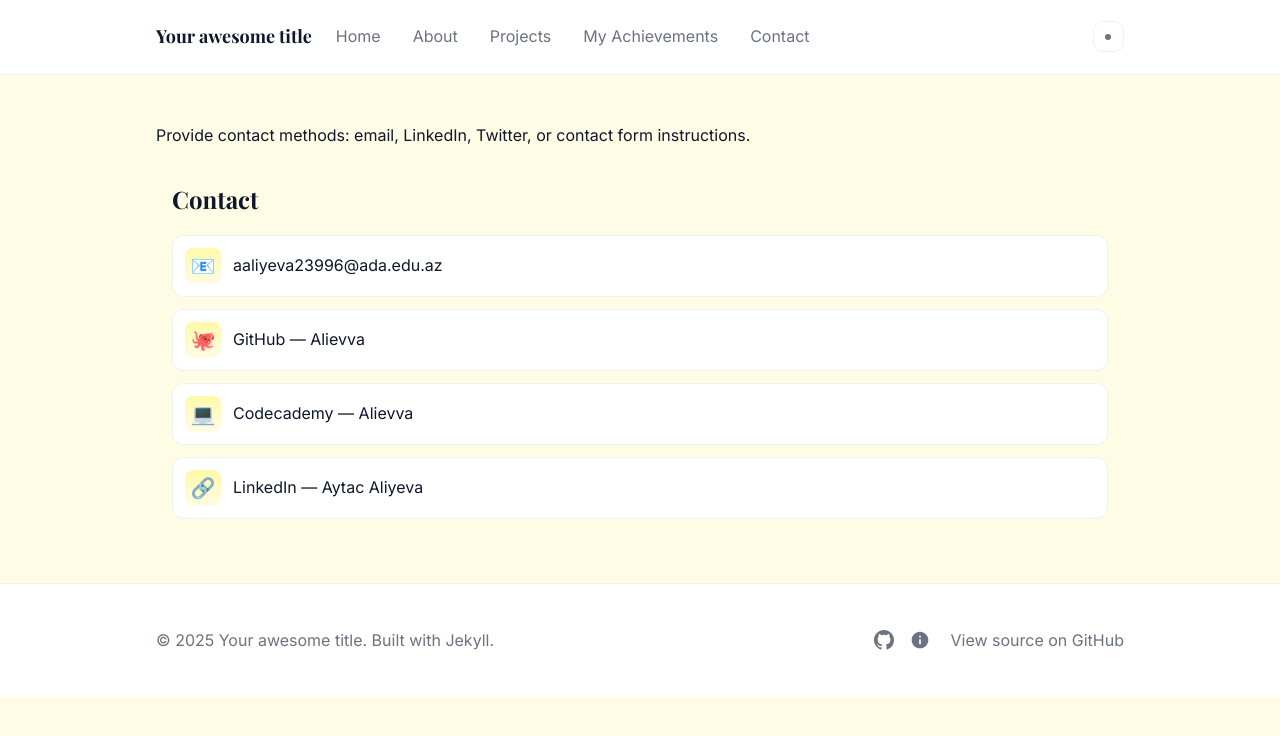
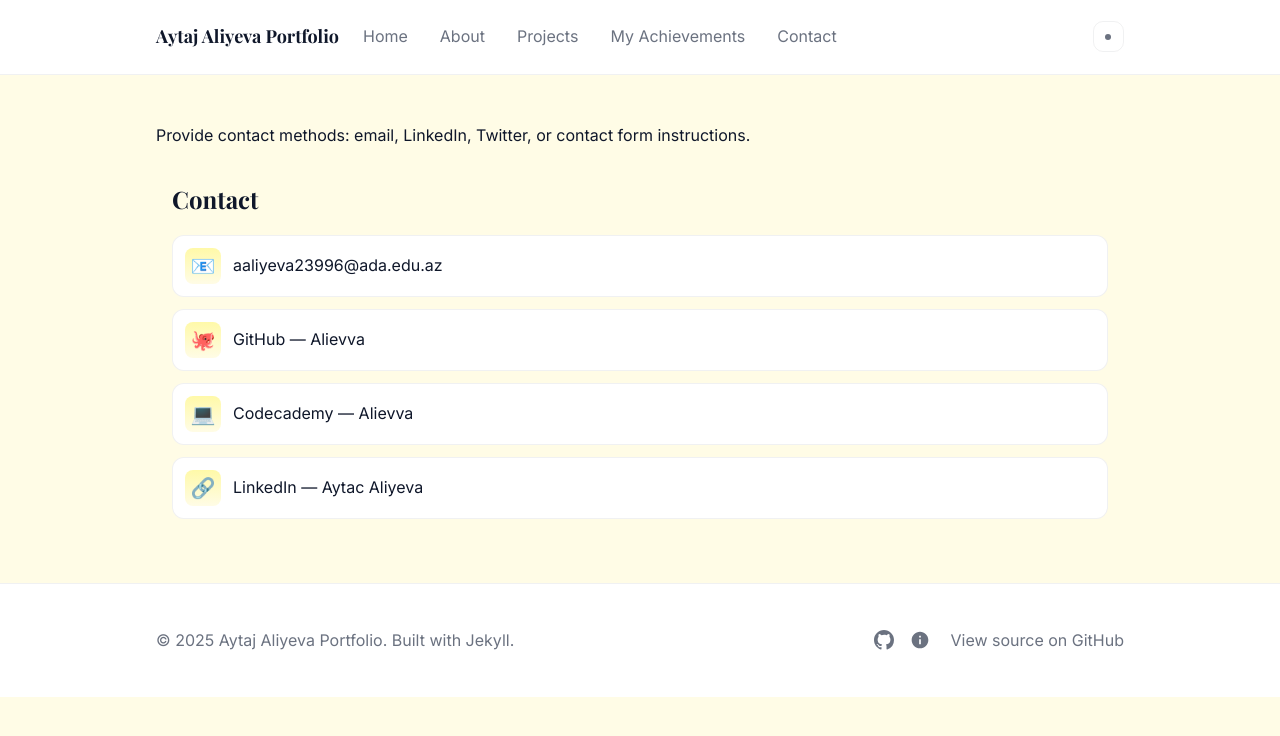
Before and after one commit to Alievva/site1101, a Jekyll site: the page built from _pages/contact.md, in a window 1280 px wide. Shown: the top 736 px of the page. Built offline with Jekyll 4.4.1, drawn with Linux system fonts in a browser that asks for light colours.

Commit message:
Update site title

```diff
--- a/_config.yml
+++ b/_config.yml
@@ -18,7 +18,7 @@
 # You can create any custom variable you would like, and they will be accessible
 # in the templates via {{ site.myvariable }}.
 
-title: Your awesome title
+title: Aytaj Aliyeva Portfolio
 email: your-email@example.com
 description: >- # this means to ignore newlines until "baseurl:"
   Write an awesome description for your new site here. You can edit this
```
